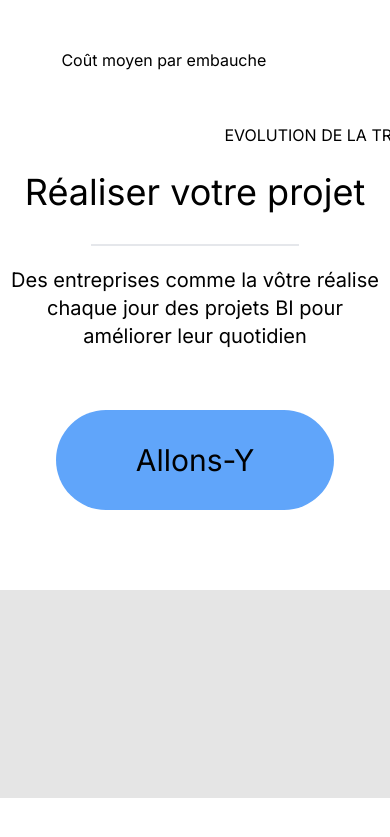
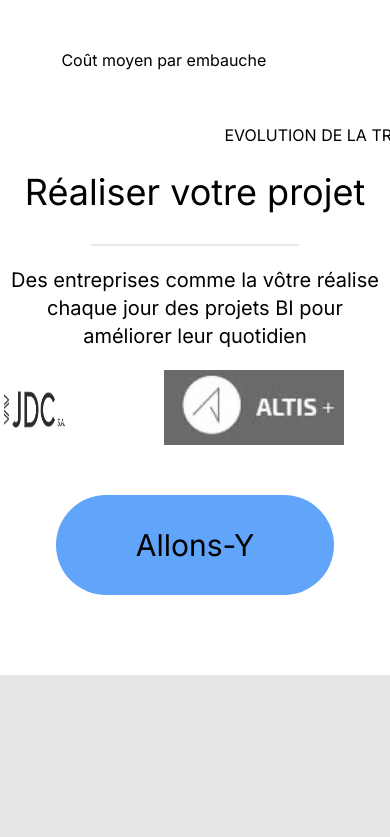
Before and after one commit to databisolution/Data-BiSolutions, a React (Create React App) app: page / in a window 390 px wide. Shown: the part 2648-3485 px from the top of the page. Before the commit the page ends 3446 px from the top, so only its background shows below. Built offline with nearby package versions, Linux system fonts and the light colour scheme.

Commit message:
ajout carousel accueil

```diff
--- a/package.json
+++ b/package.json
@@ -13,6 +13,7 @@
     "react-hook-form": "^7.43.8",
     "react-router-dom": "^6.9.0",
     "react-scripts": "5.0.1",
+    "swiper": "^9.2.3",
     "web-vitals": "^2.1.4"
   },
   "scripts": {
--- a/src/App.css
+++ b/src/App.css
@@ -16,11 +16,14 @@
   background-image: linear-gradient(0deg, rgba(35,127,141, 0.15) 0%,rgba(159, 153, 81, 0.15) 100%),linear-gradient(90deg, rgb(5, 10, 46),rgb(143,143,147));
 }
 
+
+/* #################- Tech Global -############################### */
 #techGlobal
 {
   background-image: repeating-linear-gradient(310deg, rgba(35,127,141, 0.15) 0px, rgba(159, 153, 81, 0.15) 2px,transparent 2px, transparent 4px),linear-gradient(355deg, rgb(5, 10, 46),rgb(143,143,147));
 }
 
+/* #################- Underline Navbar -############################### */
 .underlined
 {
   display: inline;
@@ -39,7 +42,30 @@
     transition: transform 0.2s ease-in-out;
 }
 
+.underlinedNf{
+  content: "";
+  display: block;
+  position: absolute;
+  width: 100%;
+  height: 2px;
+  background: white;
+  transform: scale(0);
+  transition: transform 0.2s ease-in-out;
+}
+
 .underlined:hover::after
 {
   transform: scale(1);
 }
+
+
+/* ###############- Grayscale carousel -################ */
+
+.grayscale-carousel img {
+  filter: grayscale(1);
+  -webkit-filter: grayscale(1);
+  }
+  .grayscale-carousel img:hover {
+  filter: grayscale(0);
+  -webkit-filter: grayscale(0);
+  }
--- a/src/App.js
+++ b/src/App.js
@@ -5,7 +5,7 @@ import { BrowserRouter as Router, Routes, Route } from "react-router-dom";
 import Contact from "./containers/Contact";
 import Produit from "./containers/Produit";
 import Technologies from "./containers/Technologies";
-import Partenaires from "./containers/Partenaires";
+// import Partenaires from "./containers/Partenaires";
 import Apropos from "./containers/Apropos";
 import PlanDActions from "./containers/PlanDAction";
 import NotFound from "./containers/NotFound";
@@ -20,7 +20,6 @@ function App() {
           <Route path="/planAction" element={<PlanDActions />}></Route>
           <Route path="/produit" element={<Produit />}></Route>
           <Route path="/technologies" element={<Technologies />}></Route>
-          <Route path="/partenaires" element={<Partenaires />}></Route>
           <Route path="/contact" element={<Contact />}></Route>
           <Route path="/aPropos" element={<Apropos />}></Route>
           <Route path="*" element={<NotFound />} />
--- /dev/null
+++ b/src/components/Swipers.js
@@ -0,0 +1,52 @@
+import React from "react";
+import { Swiper, SwiperSlide } from "swiper/react";
+import "swiper/swiper.min.css";
+import Guerin from "../containers/assets/images/Guerin.PNG";
+import Altis from "../containers/assets/images/altis.PNG";
+import Jdc from "../containers/assets/images/jdc.PNG";
+import Prefiloc from "../containers/assets/images/Prefiloc.PNG";
+import { EffectCoverflow, Pagination, Autoplay } from "swiper";
+
+const Swipers = () => {
+  return (
+    <div className="w-[300px] sm:w-[500px] md:w-[800px] mx-auto grayscale-carousel">
+    <Swiper
+      effect={"coverflow"}
+      grabCursor={true}
+      centeredSlides={true}
+      slidesPerView={"2"}
+      autoplay={{
+        delay: 2500,
+        disableOnInteraction: false,
+      }}
+      loop={true}
+      coverflowEffect={{
+        rotate: 72,
+        stretch: 3,
+        depth: 100,
+        modifier: 1,
+        slideShadows: false,
+      }}
+      pagination={true}
+      modules={[EffectCoverflow, Pagination,Autoplay]}
+      className="mySwiper"
+    >
+      <SwiperSlide>
+        <img className="mx-auto my-auto"src={Guerin} alt="cabinet guerin"/>
+      </SwiperSlide>
+      <SwiperSlide >
+        <img className="mx-auto my-auto" src={Jdc} alt="jdc"/>
+      </SwiperSlide>
+      <SwiperSlide >
+        <img className="mx-auto my-auto" src={Altis} alt="altis"/>
+      </SwiperSlide>
+      <SwiperSlide>
+        <img className="mx-auto my-auto" src={Prefiloc} alt="prefiloc"/>
+      </SwiperSlide>
+
+    </Swiper>
+  </div>
+  );
+};
+
+export default Swipers;
--- a/src/containers/MainPage.js
+++ b/src/containers/MainPage.js
@@ -5,6 +5,7 @@ import KpiCircle from "../components/KpiCircle";
 import MainImage from "./assets/images/accueil.jpg";
 import { Link } from "react-router-dom";
 import logo from "./assets/images/logo.PNG";
+import Swipers from "../components/Swipers";
 
 const MainPage = () => {
   return (
@@ -219,6 +220,7 @@ const MainPage = () => {
             Des entreprises comme la vôtre réalise chaque jour des projets BI
             pour améliorer leur quotidien
           </p>
+          <Swipers />
           <Link to="/contact">
             <button
               className=" text-3xl bg-blue-400 rounded-full my-10 p-8 px-20 transition ease-in-out delay-150 hover:-translate-y-0.5 hover:scale-110 hover:text-white duration-300"
--- a/src/containers/Navbar.js
+++ b/src/containers/Navbar.js
@@ -29,6 +29,9 @@ const Navbar = () => {
           />
         </div> */}
         <ul className="hidden lg:flex gap-8 p-6 bg-black/10 w-full backdrop-blur-md ">
+        <li className="underlined">
+            <Link to="/">ACCUEIL</Link>
+          </li>
           <li  className="underlined">
             <Link to="/planAction">
               PLAN D'ACTION
@@ -39,9 +42,6 @@ const Navbar = () => {
           </li>
           <li className="underlined">
             <Link to="/technologies">TECHNOLOGIES</Link>
-          </li>
-          <li className="underlined">
-            <Link to="/partenaires">PARTENAIRES</Link>
           </li>
           <li className="underlined">
             <Link to="/contact">CONTACT</Link>
--- a/src/containers/NotFound.js
+++ b/src/containers/NotFound.js
@@ -1,14 +1,18 @@
 import React from "react";
+import notFound from './assets/images/notFound.jpg'
 import { Link } from "react-router-dom";
 
 const NotFound = () => {
   return (
-    <div className="pt-52">
+    <div className="">
+      <div className="">
+      <img className="w-full h-[1200px] object-cover" src={notFound} alt="" />
+      </div>
+      <div className="flex flex-col justify-between pb-56 absolute top-32 left-10 text-white">
       <h1 className="text-6xl py-5">Oops! Vous semblez être perdu.</h1>
-      <p className="py-10 text-2xl">Voici quelques liens utiles:</p>
-      <div className="flex justify-evenly pb-56">
-        <Link to="/">Page D'accueil</Link>
-        <Link to="/contact">Contact</Link>
+      <p className="py-10 text-5xl">Voici quelques liens utiles:</p>
+        <Link className="py-10 text-3xl underlined underlinedNf" to="/">Page D'accueil</Link>
+        <Link className="py-10 text-3xl underlined underlinedNf" to="/contact">Contact</Link>
       </div>
     </div>
   );
--- a/src/containers/Partenaires.js
+++ /dev/null
@@ -1,21 +0,0 @@
-import React from "react";
-import Guerin from "./assets/images/Guerin.PNG";
-import Altis from "./assets/images/altis.PNG";
-import Jdc from "./assets/images/jdc.PNG";
-import Prefiloc from "./assets/images/Prefiloc.PNG";
-
-const Partenaires = () => {
-  return (
-    <section id="Partenaires" className="pt-52 mx-auto " data-aos="zoom-in">
-      <h1 className="text-4xl font-bold text-blue-800">Partenaires</h1>
-      <div className=" h-[800px] flex flex-col justify-around">
-        <img src={Guerin} alt="guerin" />
-        <img src={Altis} alt="altis" />
-        <img src={Jdc} alt="jdc" />
-        <img src={Prefiloc} alt="prefiloc" />
-      </div>
-    </section>
-  );
-};
-
-export default Partenaires;
```
Also changed, not shown: src/containers/assets/images/notFound.jpg (added), 1 other file (tests, documents, lock files or other folders).
